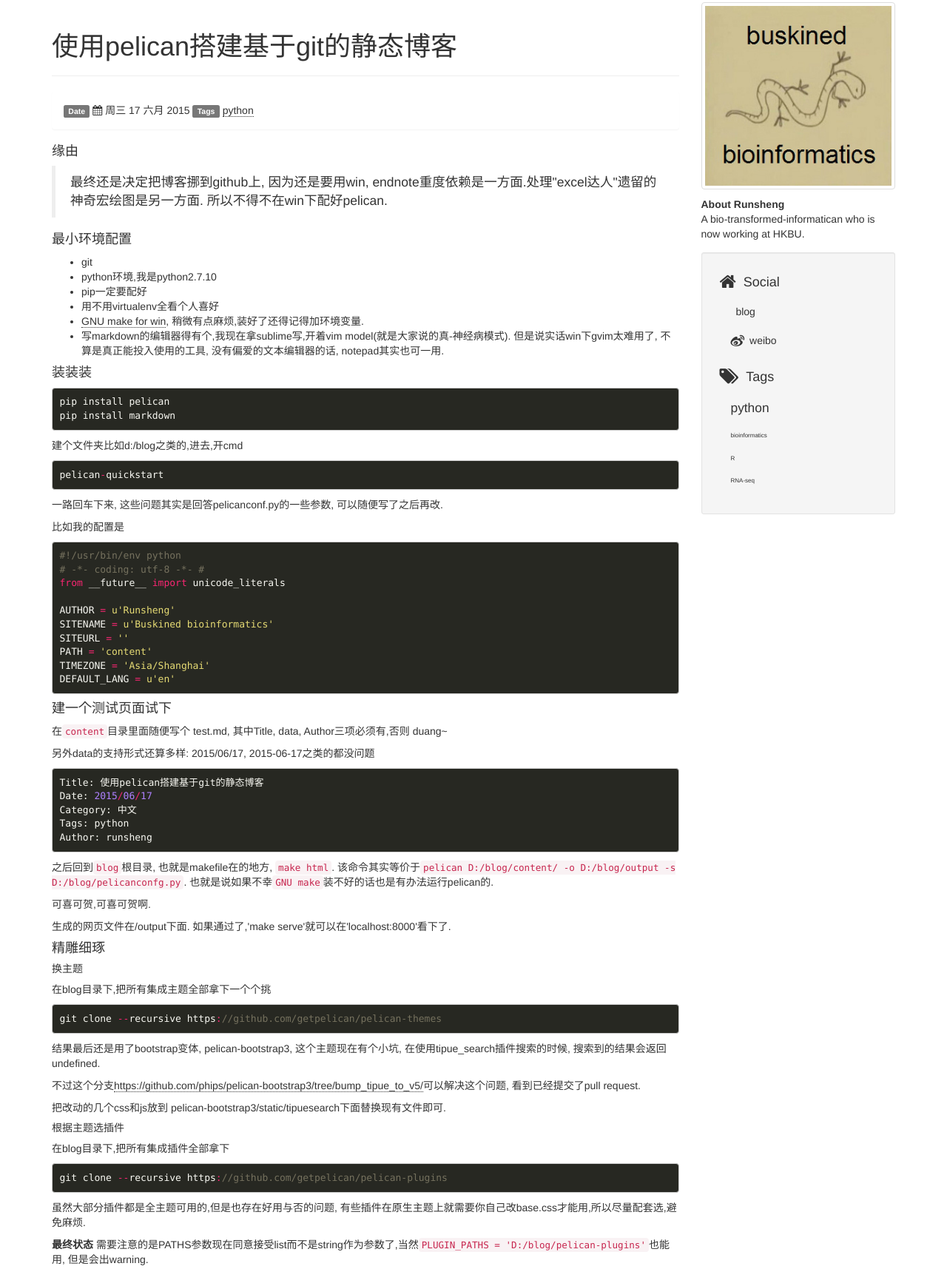
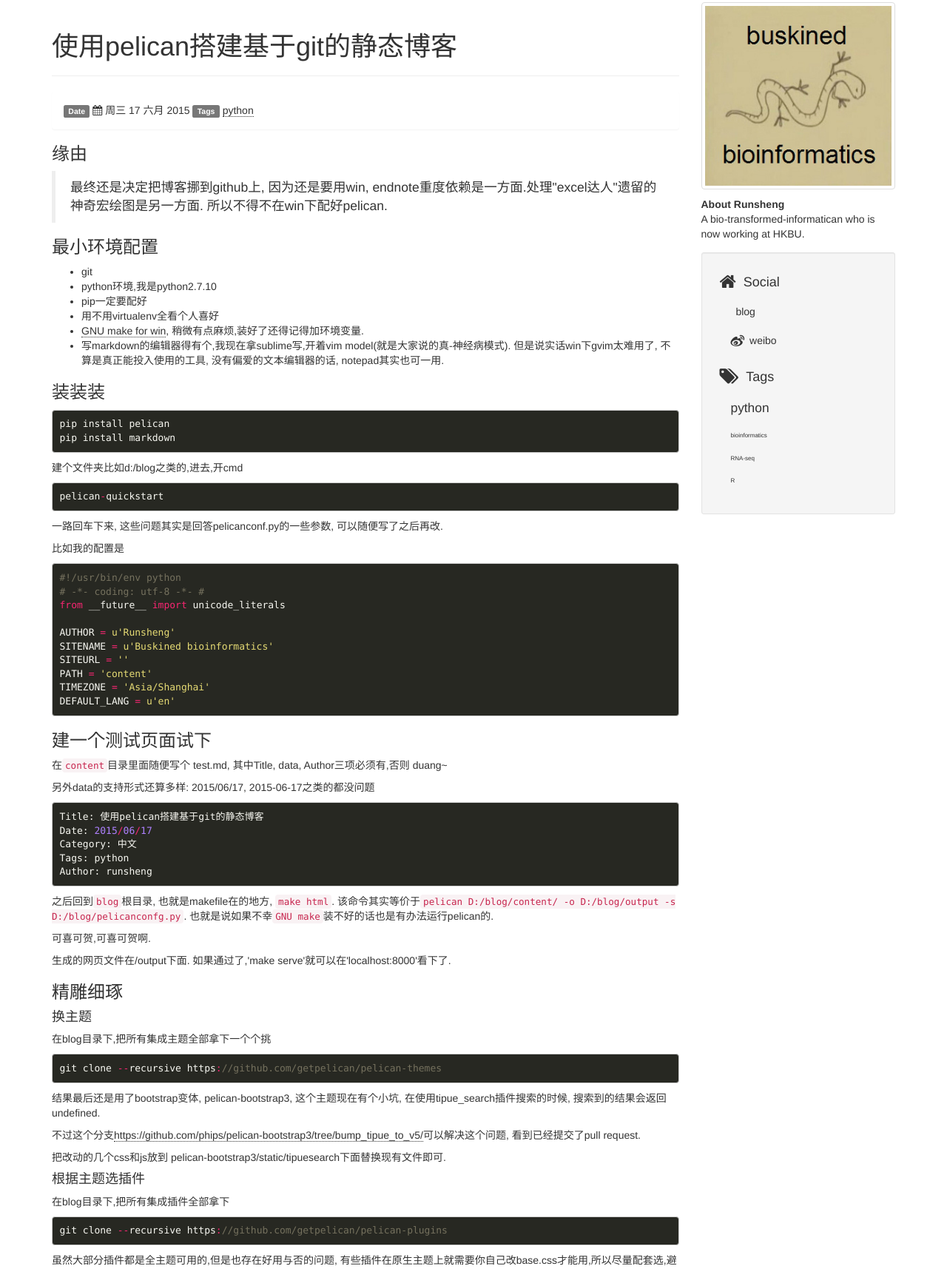
Before and after one commit to Runsheng/runsheng.github.io, a plain HTML site: page shi-yong-pelicanda-jian-ji-yu-gitde-jing-tai-bo-ke.html in a window 1280 px wide. Shown: the part 67-1782 px from the top of the page at 74% size. Drawn offline with Linux system fonts and the light colour scheme; a script that the page names is missing; some icons are missing.

Commit message:
change note

```diff
--- a/shi-yong-pelicanda-jian-ji-yu-gitde-jing-tai-bo-ke.html
+++ b/shi-yong-pelicanda-jian-ji-yu-gitde-jing-tai-bo-ke.html
@@ -111,11 +111,11 @@ Buskined bioinformatics            </a>
 
 </footer><!-- /.post-info -->                    </div>
                 </div>
-                <h4>缘由</h4>
+                <h3>缘由</h3>
 <blockquote>
 <p>最终还是决定把博客挪到github上, 因为还是要用win, endnote重度依赖是一方面.处理"excel达人"遗留的神奇宏绘图是另一方面. 所以不得不在win下配好pelican.</p>
 </blockquote>
-<h4>最小环境配置</h4>
+<h3>最小环境配置</h3>
 <ul>
 <li>git</li>
 <li>python环境,我是python2.7.10</li>
@@ -124,7 +124,7 @@ Buskined bioinformatics            </a>
 <li><a href="http://www.equation.com/servlet/equation.cmd?fa=make">GNU make for win</a>, 稍微有点麻烦,装好了还得记得加环境变量.</li>
 <li>写markdown的编辑器得有个,我现在拿sublime写,开着vim model(就是大家说的真-神经病模式). 但是说实话win下gvim太难用了, 不算是真正能投入使用的工具, 没有偏爱的文本编辑器的话, notepad其实也可一用.</li>
 </ul>
-<h4>装装装</h4>
+<h3>装装装</h3>
 <div class="highlight"><pre><span class="n">pip</span> <span class="n">install</span> <span class="n">pelican</span>
 <span class="n">pip</span> <span class="n">install</span> <span class="n">markdown</span>
 </pre></div>
@@ -150,7 +150,7 @@ Buskined bioinformatics            </a>
 </pre></div>
 
 
-<h4>建一个测试页面试下</h4>
+<h3>建一个测试页面试下</h3>
 <p>在<code>content</code>目录里面随便写个 test.md, 其中Title, data, Author三项必须有,否则 duang~</p>
 <p>另外data的支持形式还算多样: 2015/06/17, 2015-06-17之类的都没问题 </p>
 <div class="highlight"><pre><span class="nl">Title:</span> <span class="err">使用</span><span class="n">pelican</span><span class="err">搭建基于</span><span class="n">git</span><span class="err">的静态博客</span>
@@ -165,8 +165,8 @@ Buskined bioinformatics            </a>
 <p>可喜可贺,可喜可贺啊.</p>
 <p>生成的网页文件在/output下面.
 如果通过了,'make serve'就可以在'localhost:8000'看下了.</p>
-<h4>精雕细琢</h4>
-<h5>换主题</h5>
+<h3>精雕细琢</h3>
+<h4>换主题</h4>
 <p>在blog目录下,把所有集成主题全部拿下一个个挑</p>
 <div class="highlight"><pre><span class="n">git</span> <span class="n">clone</span> <span class="o">--</span><span class="n">recursive</span> <span class="n">https</span><span class="o">:</span><span class="c1">//github.com/getpelican/pelican-themes</span>
 </pre></div>
@@ -175,14 +175,14 @@ Buskined bioinformatics            </a>
 <p>结果最后还是用了bootstrap变体, pelican-bootstrap3, 这个主题现在有个小坑, 在使用tipue_search插件搜索的时候, 搜索到的结果会返回 undefined.</p>
 <p>不过这个分支<a href="https://github.com/phips/pelican-bootstrap3/tree/bump_tipue_to_v5/">https://github.com/phips/pelican-bootstrap3/tree/bump_tipue_to_v5/</a>可以解决这个问题, 看到已经提交了pull request.</p>
 <p>把改动的几个css和js放到 pelican-bootstrap3/static/tipuesearch下面替换现有文件即可.</p>
-<h5>根据主题选插件</h5>
+<h4>根据主题选插件</h4>
 <p>在blog目录下,把所有集成插件全部拿下</p>
 <div class="highlight"><pre><span class="n">git</span> <span class="n">clone</span> <span class="o">--</span><span class="n">recursive</span> <span class="n">https</span><span class="o">:</span><span class="c1">//github.com/getpelican/pelican-plugins</span>
 </pre></div>
 
 
 <p>虽然大部分插件都是全主题可用的,但是也存在好用与否的问题, 有些插件在原生主题上就需要你自己改base.css才能用,所以尽量配套选,避免麻烦.</p>
-<p><strong>最终状态</strong>
+<p><strong>  最终状态  </strong>
 需要注意的是PATHS参数现在同意接受list而不是string作为参数了,当然<code>PLUGIN_PATHS = 'D:/blog/pelican-plugins'</code>也能用, 但是会出warning.</p>
 <div class="highlight"><pre><span class="n">PLUGIN_PATHS</span> <span class="o">=</span> <span class="p">[</span><span class="err">&#39;</span><span class="n">D</span><span class="o">:/</span><span class="n">blog</span><span class="o">/</span><span class="n">pelican</span><span class="o">-</span><span class="n">plugins</span><span class="err">&#39;</span><span class="p">]</span>
 <span class="n">PLUGINS</span> <span class="o">=</span> <span class="p">[</span><span class="err">&#39;</span><span class="n">summary</span><span class="sc">&#39;,&#39;</span><span class="n">sitemap</span><span class="sc">&#39;,&#39;</span><span class="n">neighbors</span><span class="sc">&#39;,&#39;</span><span class="n">tipue_search</span><span class="sc">&#39;,&#39;</span><span class="n">tag_cloud</span><span class="err">&#39;</span><span class="p">]</span>
@@ -190,9 +190,9 @@ Buskined bioinformatics            </a>
 </pre></div>
 
 
-<p><strong>tipue_search</strong></p>
+<p><strong> tipue_search </strong> </p>
 <p>在<code>PLUGINS</code>中加入<code>'tipue_search'</code>,在<code>DIRECT_TEMPLATES</code>加入<code>'search'</code>.</p>
-<p><strong>tag_cloud</strong></p>
+<p><strong> tag_cloud </strong> </p>
 <p>老实说,这个是不得不用,如果不打开,那么<code>tag</code>显示永远为空.
 在<code>PLUGINS</code>中加入<code>'tag_cloud'</code>,</p>
 <div class="highlight"><pre><span class="n">DISPLAY_TAGS_ON_SIDEBAR</span> <span class="o">=</span> <span class="n">True</span>
@@ -201,7 +201,7 @@ Buskined bioinformatics            </a>
 </pre></div>
 
 
-<p><strong>sitemap</strong></p>
+<p><strong> sitemap </strong> </p>
 <p>在<code>PLUGINS</code>中加入<code>'sitemap'</code>,这样每次make html之后会生成site.xml文件供搜索.</p>
 <div class="highlight"><pre><span class="n">SITEMAP</span> <span class="o">=</span> <span class="p">{</span>
     <span class="err">&#39;</span><span class="n">format</span><span class="err">&#39;</span><span class="o">:</span> <span class="err">&#39;</span><span class="n">xml</span><span class="err">&#39;</span><span class="p">,</span>
@@ -219,13 +219,13 @@ Buskined bioinformatics            </a>
 </pre></div>
 
 
-<p><strong>Disqus评论账户</strong></p>
-<p>git只存储静态网页,动态的评论可以托管给Disqus系统,国内的比如多说其实也可以, 但是原生不支持, 需要插件.</p>
+<p><strong> Disqus评论账户 </strong> </p>
+<p>git只存储静态网页,动态的评论可以托管给<code>Disqus</code>系统,国内的比如<code>多说</code>其实也可以, 但是原生theme不支持, 需要插件.</p>
 <div class="highlight"><pre><span class="n">DISQUS_SITENAME</span> <span class="o">=</span> <span class="err">&#39;</span><span class="n">Shortname</span><span class="err">&#39;</span>
 </pre></div>
 
 
-<p><strong>Google Analytics</strong></p>
+<p><strong> Google Analytics </strong> </p>
 <p>拿到的<code>tracking ID</code>是<code>'UA-00000000-0'</code>格式的</p>
 <div class="highlight"><pre><span class="n">GOOGLE_ANALYTICS</span> <span class="o">=</span> <span class="err">&#39;</span><span class="n">Tracking</span> <span class="n">ID</span><span class="err">&#39;</span>
 </pre></div>
@@ -300,13 +300,13 @@ Buskined bioinformatics            </a>
                         </a>
                     </li>
                     <li class="list-group-item tag-4">
-                        <a href="/tag/r.html">
-                            R
+                        <a href="/tag/rna-seq.html">
+                            RNA-seq
                         </a>
                     </li>
                     <li class="list-group-item tag-4">
-                        <a href="/tag/rna-seq.html">
-                            RNA-seq
+                        <a href="/tag/r.html">
+                            R
                         </a>
                     </li>
                 </ul>
```
Also changed, not shown: about-me.html (+4 -4 lines), archives.html (+4 -4 lines), author/runsheng.html (+7 -7 lines), authors.html (+4 -4 lines), categories.html (+4 -4 lines), category/aboutme.html (+4 -4 lines), category/en.html (+4 -4 lines), category/zhong-wen.html (+7 -7 lines), index.html (+7 -7 lines), quick-guide-for-parameters-in-tophat-cufflinks-in-nematode-rna-seq-analysis.html (+4 -4 lines), r-packages-xin-shu-pdfzi-xing-bian-yi-ubuntu-1404.html (+4 -4 lines), search.html (+4 -4 lines), sitemap.xml (+4 -4 lines), start-a-ipython-notebook-server-with-password-login.html (+4 -4 lines), 5 more files.
